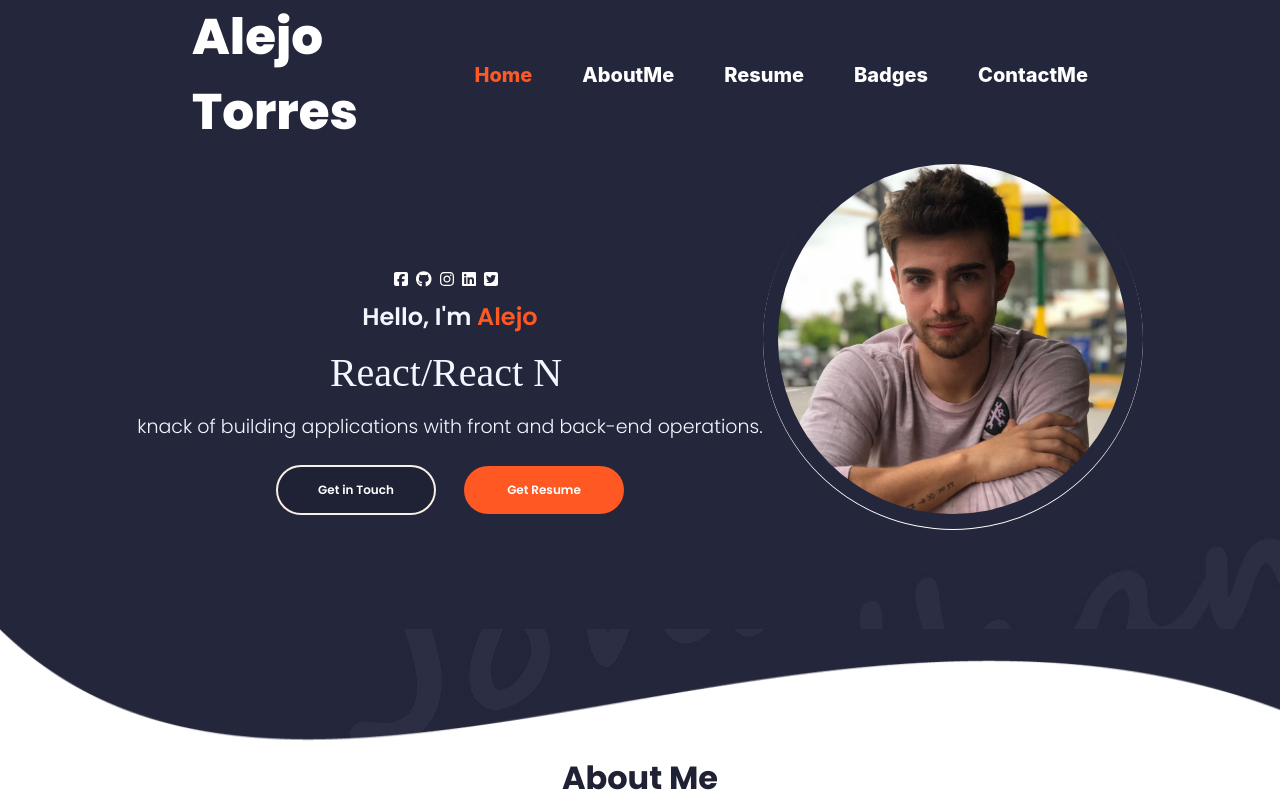
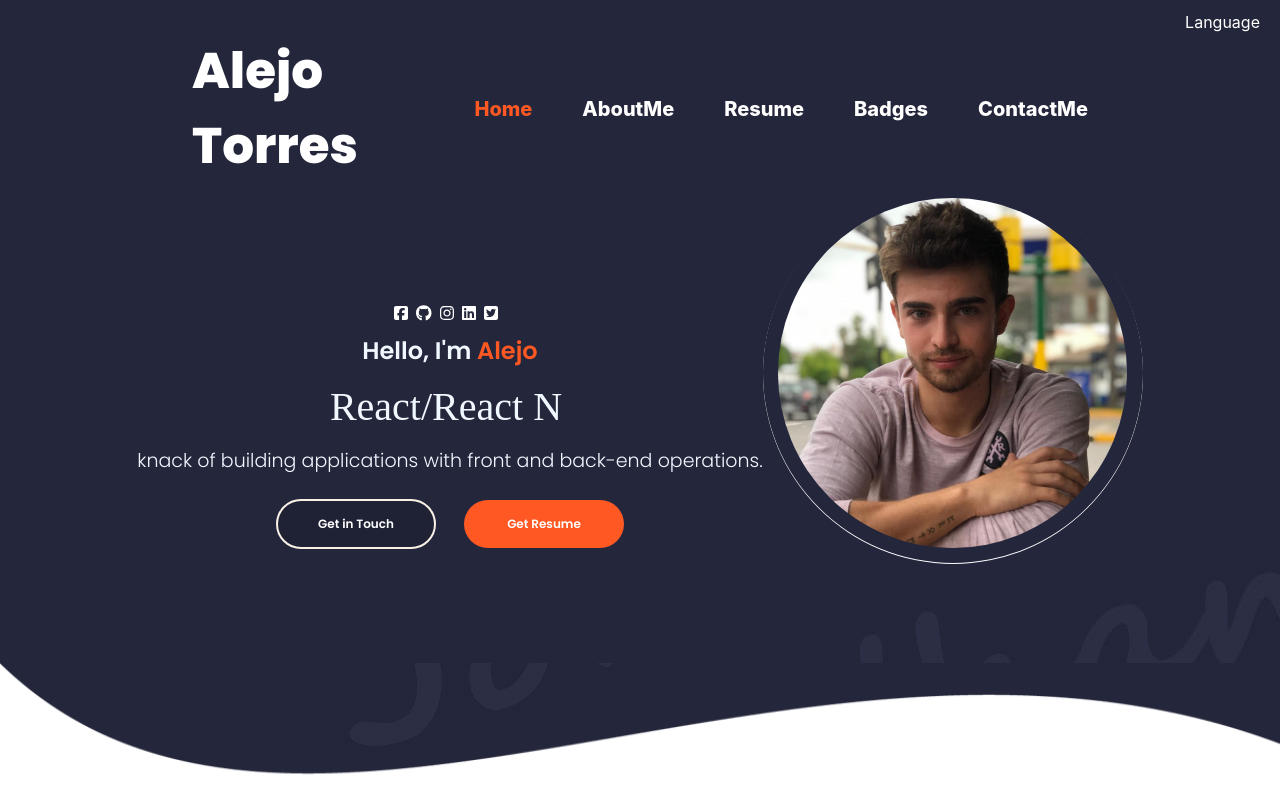
Before and after one commit to AlejoTorres2001/React-SSR-Personal-Portfolio, a Next.js app: page / in a window 1280 px wide. Shown: the top 797 px of the page. Built offline with nearby package versions, Linux system fonts and the light colour scheme.

Commit message:
scheming language selector

```diff
--- a/components/Header.tsx
+++ b/components/Header.tsx
@@ -1,8 +1,10 @@
 import Link from 'next/link'
-import React, { useState } from 'react'
+import React, { Dispatch, SetStateAction } from 'react'
 import useNavBar from '../hooks/useNavBar'
-const Header: React.FunctionComponent<object> = () => {
-  const [showMobileMenu, setShowMobileMenu] = useState(false)
+const Header: React.FunctionComponent<{
+  setShowMobileMenu: Dispatch<SetStateAction<boolean>>
+  showMobileMenu: boolean
+}> = ({ showMobileMenu, setShowMobileMenu }) => {
   const [
     isHomeSelected,
     isAboutMeSelected,
--- a/pages/index.tsx
+++ b/pages/index.tsx
@@ -8,17 +8,39 @@ import AboutMe from '../components/AboutMe'
 import Resume from '../components/Resume'
 import Badges from '../components/Badges'
 import ContactMe from '../components/ContactMe'
+import { useState } from 'react'
 const Home: NextPage = () => {
+  const [showMobileMenu, setShowMobileMenu] = useState(false)
+  const [isLanguagesSelected, setIsLanguagesSelected] = useState(false)
   return (
     <div className="home-container">
-      <Header />
+      {!showMobileMenu && (
+        <div className="language-container">
+          <span
+            style={{ cursor: 'pointer' }}
+            onClick={() => setIsLanguagesSelected(!isLanguagesSelected)}
+          >
+            Language
+          </span>
+        </div>
+      )}
+      {isLanguagesSelected && !showMobileMenu && (
+        <div className="language-options">
+          <span>English</span>
+          <span>Spanish</span>
+        </div>
+      )}
+      <Header
+        showMobileMenu={showMobileMenu}
+        setShowMobileMenu={setShowMobileMenu}
+      />
       <Profile />
       <Footer />
-      <AboutMe/>
-      <Resume/>
-      <Badges/>
+      <AboutMe />
+      <Resume />
+      <Badges />
       <Footer />
-      <ContactMe/>
+      <ContactMe />
       <script async src="https://badgr.com/assets/widgets.bundle.js"></script>
     </div>
   )
--- a/styles/Header.css
+++ b/styles/Header.css
@@ -90,3 +90,22 @@
   font-weight: 400;
   src: url('../public/assets/fonts/Poppins-ExtraBold.ttf');
 }
+.language-container{
+  display: flex;
+  color: var(--white);
+  justify-content: flex-end ;
+  align-items: center;
+  margin-right: 20px;
+  margin-top: 10px;
+
+}
+.language-options{
+  display: flex;
+  flex-direction: column;
+  align-items: flex-end;
+  justify-content: center;
+  color: aliceblue;
+  cursor: pointer;
+  margin-right: 20px;
+  margin-top: 10px;
+}
```
